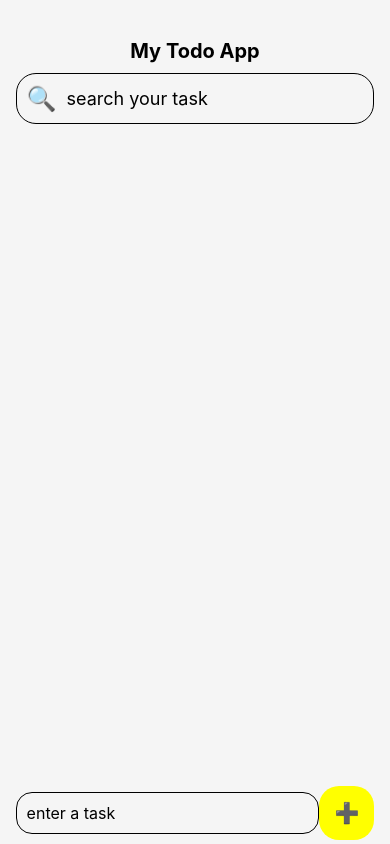
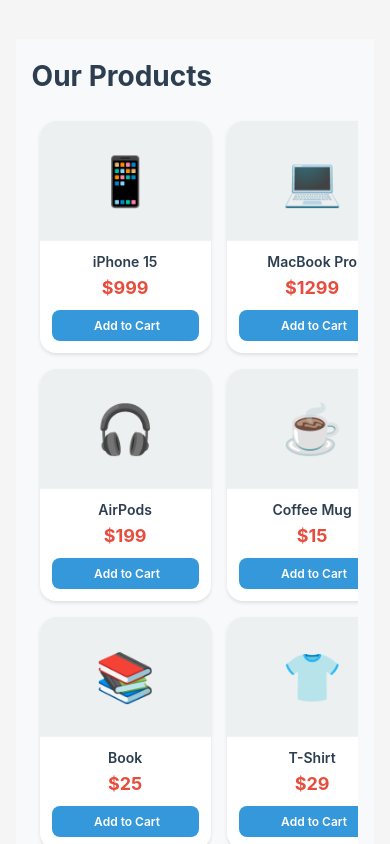
Before and after one commit to ArfatChowdhury/mastering-redux, a React Native app: screen / in a window 390 px wide. Built offline with nearby package versions, Linux system fonts and the light colour scheme.

Commit message:
creating shopping cart in existing app for understand the complexity

```diff
--- a/App.js
+++ b/App.js
@@ -3,6 +3,7 @@
 import TodoApp from './src/components/TodoApp';
 import { store } from './src/store/store';
 import { Provider } from 'react-redux';
+import ProductScreen from './src/components/ProductScreen';
 
 
 export default function App() {
@@ -10,7 +11,9 @@
     <Provider store={store}>
       <View style={styles.container}>
         {/* <Text>Open up App.js to start working on your app!</Text> */}
-        <TodoApp />
+
+        {/* <TodoApp /> */}
+        <ProductScreen/>
 
         <StatusBar style="auto" />
       </View>
--- a/package.json
+++ b/package.json
@@ -9,6 +9,7 @@
     "web": "expo start --web"
   },
   "dependencies": {
+    "@expo/vector-icons": "^15.0.3",
     "@react-navigation/native": "^7.1.19",
     "@react-navigation/stack": "^7.6.2",
     "@reduxjs/toolkit": "^2.9.2",
--- a/src/components/ProductScreen.js
+++ b/src/components/ProductScreen.js
@@ -1,14 +1,197 @@
-import { StyleSheet, Text, View } from 'react-native'
+import { FlatList, StyleSheet, Text, TouchableOpacity, View, Dimensions } from 'react-native'
 import React from 'react'
+import { useDispatch, useSelector } from 'react-redux'
+import Icon from '@expo/vector-icons/Ionicons'
+import Ionicons from '@expo/vector-icons/Ionicons'
 
 const ProductScreen = () => {
+  const dispatch = useDispatch()
+  const products = useSelector(state => state.products.items)
+  const cartItems = useSelector(state => state.cart.items)
+
+  const addToCart = (product) => {
+    // dispatch(addToCartAction(product))
+    console.log('Add to cart:', product.name)
+  }
+
+  const isInCart = (productId) => {
+    // return cartItems.some(item => item.id === productId)
+  }
+
   return (
-    <View>
-      <Text>ProductScreen</Text>
+    <View style={styles.container}>
+      <View style={styles.header}>
+        <Text style={styles.title}>Our Products</Text>
+        <View style={styles.cartIcon}>
+          {/* <Ionicons name=" size={24} color="#2c3e50" /> */}
+          {cartItems?.length > 0 && (
+            <View style={styles.cartBadge}>
+              <Text style={styles.cartBadgeText}>{cartItems?.length}</Text>
+            </View>
+          )}
+        </View>
+      </View>
+
+      <FlatList
+        data={products}
+        keyExtractor={item => String(item.id)}
+        showsVerticalScrollIndicator={false}
+        contentContainerStyle={styles.listContainer}
+        numColumns={2}
+        renderItem={({item}) => (
+          <View style={styles.card}>
+            {/* Emoji Image */}
+            <View style={styles.emojiContainer}>
+              <Text style={styles.emoji}>{item.image}</Text>
+            </View>
+
+            {/* Product Info */}
+            <View style={styles.productInfo}>
+              <Text style={styles.productName} numberOfLines={2}>
+                {item.name}
+              </Text>
+              <Text style={styles.productPrice}>${item.price}</Text>
+
+              <TouchableOpacity
+                style={[
+                  styles.addButton,
+                  isInCart(item.id) && styles.addedButton
+                ]}
+                onPress={() => addToCart(item)}
+                disabled={isInCart(item.id)}
+              >
+                <Ionicons
+                  name={isInCart(item.id) ? "check" : null}
+                  size={16}
+                  color="white"
+                  style={styles.buttonIcon}
+                />
+                <Text style={[
+                  styles.buttonText,
+                  isInCart(item.id) && styles.addedButtonText
+                ]}>
+                  {isInCart(item.id) ? 'Added' : 'Add to Cart'}
+                </Text>
+              </TouchableOpacity>
+            </View>
+          </View>
+        )}
+      />
     </View>
   )
 }
 
 export default ProductScreen
 
-const styles = StyleSheet.create({})
+const styles = StyleSheet.create({
+  container: {
+    flex: 1,
+    backgroundColor: '#f8f9fa',
+    paddingHorizontal: 16,
+  },
+  header: {
+    flexDirection: 'row',
+    justifyContent: 'space-between',
+    alignItems: 'center',
+    marginVertical: 20,
+  },
+  title: {
+    fontSize: 28,
+    fontWeight: 'bold',
+    color: '#2c3e50',
+  },
+  cartIcon: {
+    position: 'relative',
+    padding: 8,
+  },
+  cartBadge: {
+    position: 'absolute',
+    top: -5,
+    right: -5,
+    backgroundColor: '#e74c3c',
+    borderRadius: 10,
+    minWidth: 20,
+    height: 20,
+    justifyContent: 'center',
+    alignItems: 'center',
+  },
+  cartBadgeText: {
+    color: 'white',
+    fontSize: 12,
+    fontWeight: 'bold',
+  },
+  listContainer: {
+    paddingBottom: 20,
+  },
+  card: {
+    backgroundColor: 'white',
+    borderRadius: 16,
+    margin: 8,
+    flex: 1,
+    minWidth: Dimensions.get('window').width / 2 - 24,
+    maxWidth: Dimensions.get('window').width / 2 - 24,
+    shadowColor: '#000',
+    shadowOffset: {
+      width: 0,
+      height: 2,
+    },
+    shadowOpacity: 0.1,
+    shadowRadius: 3.84,
+    elevation: 5,
+    overflow: 'hidden',
+  },
+  emojiContainer: {
+    height: 120,
+    width: '100%',
+    backgroundColor: '#ecf0f1',
+    justifyContent: 'center',
+    alignItems: 'center',
+    borderBottomWidth: 1,
+    borderBottomColor: '#f1f2f6',
+  },
+  emoji: {
+    fontSize: 48,
+    textAlign: 'center',
+  },
+  productInfo: {
+    padding: 12,
+  },
+  productName: {
+    fontSize: 14,
+    fontWeight: '600',
+    color: '#2c3e50',
+    marginBottom: 6,
+    lineHeight: 18,
+    textAlign: 'center',
+  },
+  productPrice: {
+    fontSize: 18,
+    fontWeight: 'bold',
+    color: '#e74c3c',
+    marginBottom: 12,
+    textAlign: 'center',
+  },
+  addButton: {
+    backgroundColor: '#3498db',
+    paddingVertical: 8,
+    paddingHorizontal: 12,
+    borderRadius: 8,
+    flexDirection: 'row',
+    alignItems: 'center',
+    justifyContent: 'center',
+  },
+  addedButton: {
+    backgroundColor: '#27ae60',
+  },
+  buttonIcon: {
+    marginRight: 4,
+  },
+  buttonText: {
+    color: 'white',
+    fontSize: 12,
+    fontWeight: '600',
+  },
+  addedButtonText: {
+    color: 'white',
+  },
+})
```
Also changed, not shown: 1 other file (tests, documents, lock files or other folders).
